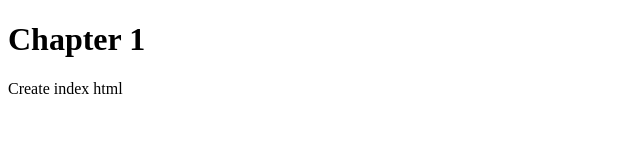
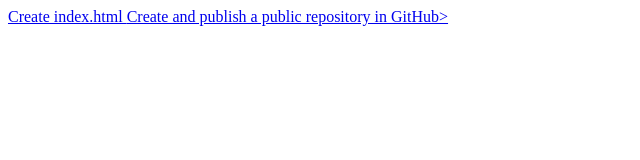
Before and after one commit to nthapa25/Engineering-Training, a plain HTML site: page index.html in a window 1280 px wide. Shown: the whole page, without its empty margins (0-640 px from the left). Drawn offline with Linux system fonts and the light colour scheme.

Commit message:
DIG-72524-eng-training-add achor tags

```diff
--- a/index.html
+++ b/index.html
@@ -4,7 +4,7 @@
     <title>Engineering Training</title>
   </head>
   <body>
-    <h1>Chapter 1</h1>
-    <p>Create index html</p>
+    <a href ="https://totalwine.atlassian.net/browse/DIG-70771">Create index.html </a>
+    <a href="https://totalwine.atlassian.net/browse/DIG-70749">Create and publish a public repository in GitHub></a>
   </body>
 </html>
```
